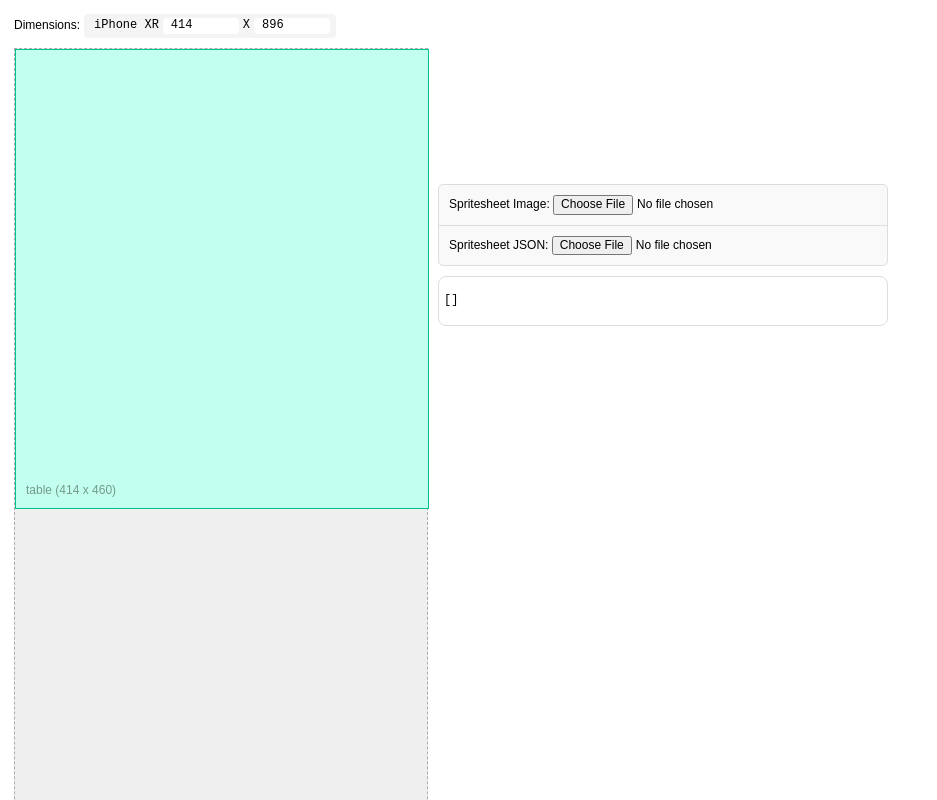
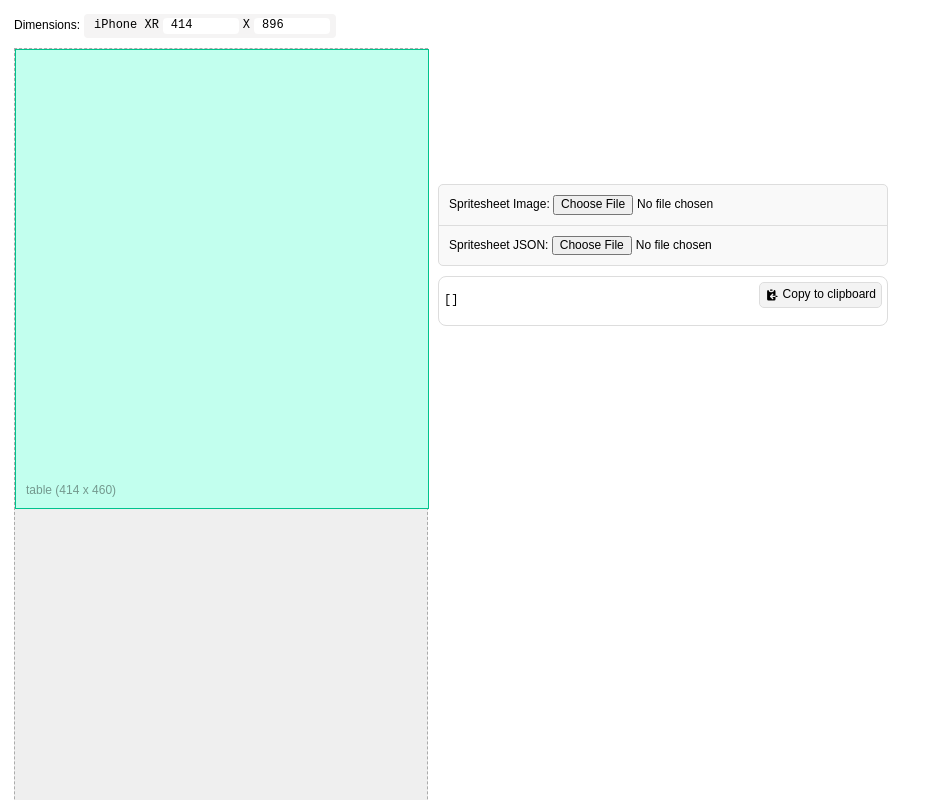
Before and after one commit to obsfx/card-game-editor, a React (Create React App) app: page / in a window 1280 px wide. Shown: the top 800 px of the page, without its empty margins (0-937 px from the left). Built offline with nearby package versions, Linux system fonts and the light colour scheme.

Commit message:
Add copying to clipboard

```diff
--- a/src/components/Output.tsx
+++ b/src/components/Output.tsx
@@ -1,11 +1,30 @@
-import React from 'react';
+import React, { useState } from 'react';
 import { css } from '@emotion/css';
+import { HiClipboardCopy } from 'react-icons/hi';
 import { useAppContext } from '../contexts/AppContext';
 
 const Output: React.FC = () => {
   const { output } = useAppContext();
+
+  const [showMessage, setShowMessage] = useState(false);
+
+  let messageTimeout: any = undefined;
+  const handleCopyToClipboard = () => {
+    navigator.clipboard.writeText(JSON.stringify(output, null, 2));
+    setShowMessage(true);
+    clearTimeout(messageTimeout);
+    messageTimeout = setTimeout(() => {
+      setShowMessage(false);
+    }, 2000);
+  };
+
   return (
     <div className={outputWrapper}>
+      <button className={copyToClipboardButton} onClick={handleCopyToClipboard}>
+        <HiClipboardCopy />
+        <span>Copy to clipboard</span>
+      </button>
+      {showMessage && <div className={message}>Copied !</div>}
       <pre>
         <code>{JSON.stringify(output, null, 2)}</code>
       </pre>
@@ -21,6 +40,34 @@ const outputWrapper = css({
   borderRadius: 8,
   boxSizing: 'border-box',
   marginTop: 10,
+  position: 'relative',
+});
+
+const copyToClipboardButton = css({
+  border: '1px solid #ddd',
+  fontSize: 12,
+  display: 'inline-flex',
+  alignItems: 'center',
+  padding: 5,
+  borderRadius: 5,
+  backgroundColor: '#f3f3f3',
+  position: 'absolute',
+  right: 5,
+  top: 5,
+  cursor: 'pointer',
+  '&:hover': {
+    backgroundColor: '#eee',
+  },
+  '& svg': {
+    width: 14,
+    height: 14,
+    marginRight: 4,
+  },
+});
+
+const message = css({
+  color: 'green',
+  fontWeight: 'bold',
 });
 
 export default Output;
```
